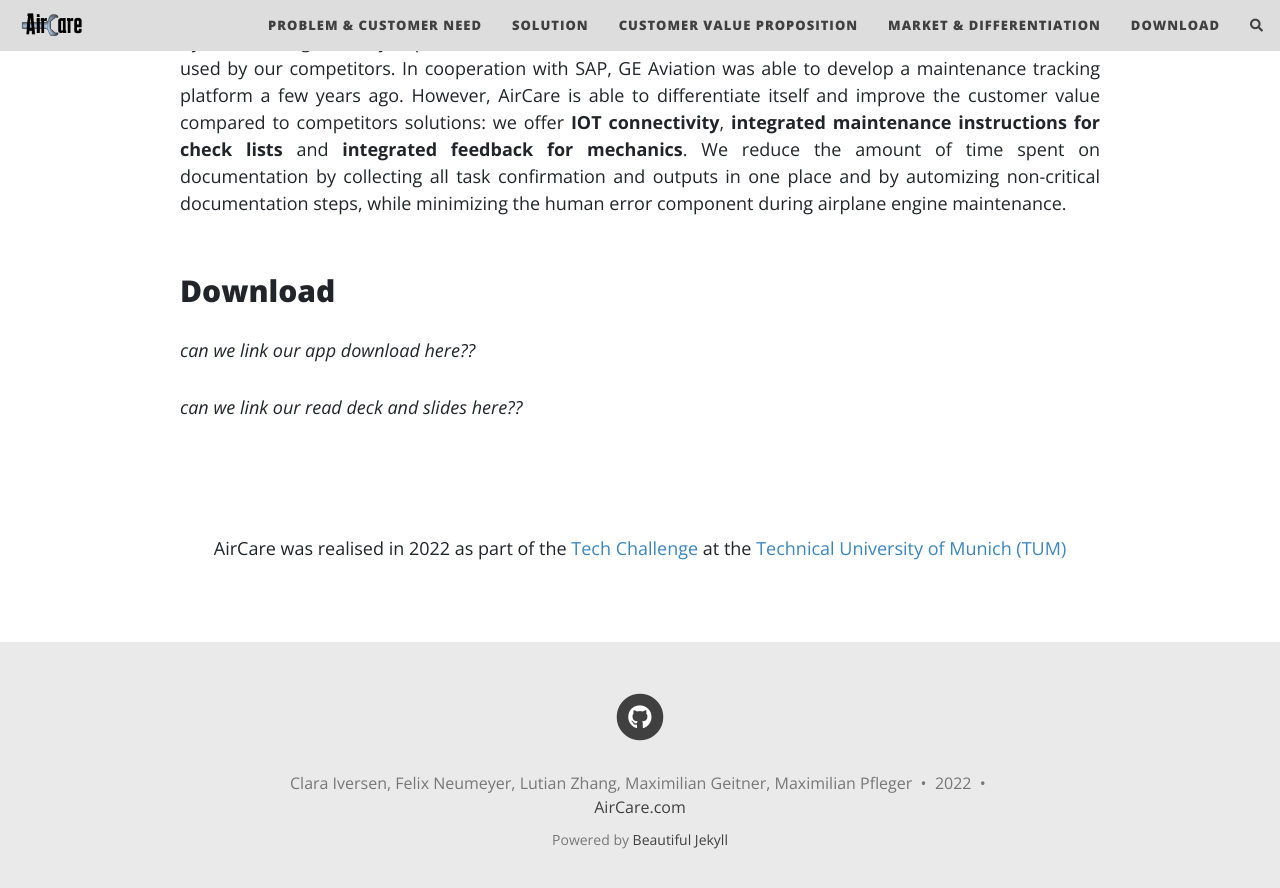
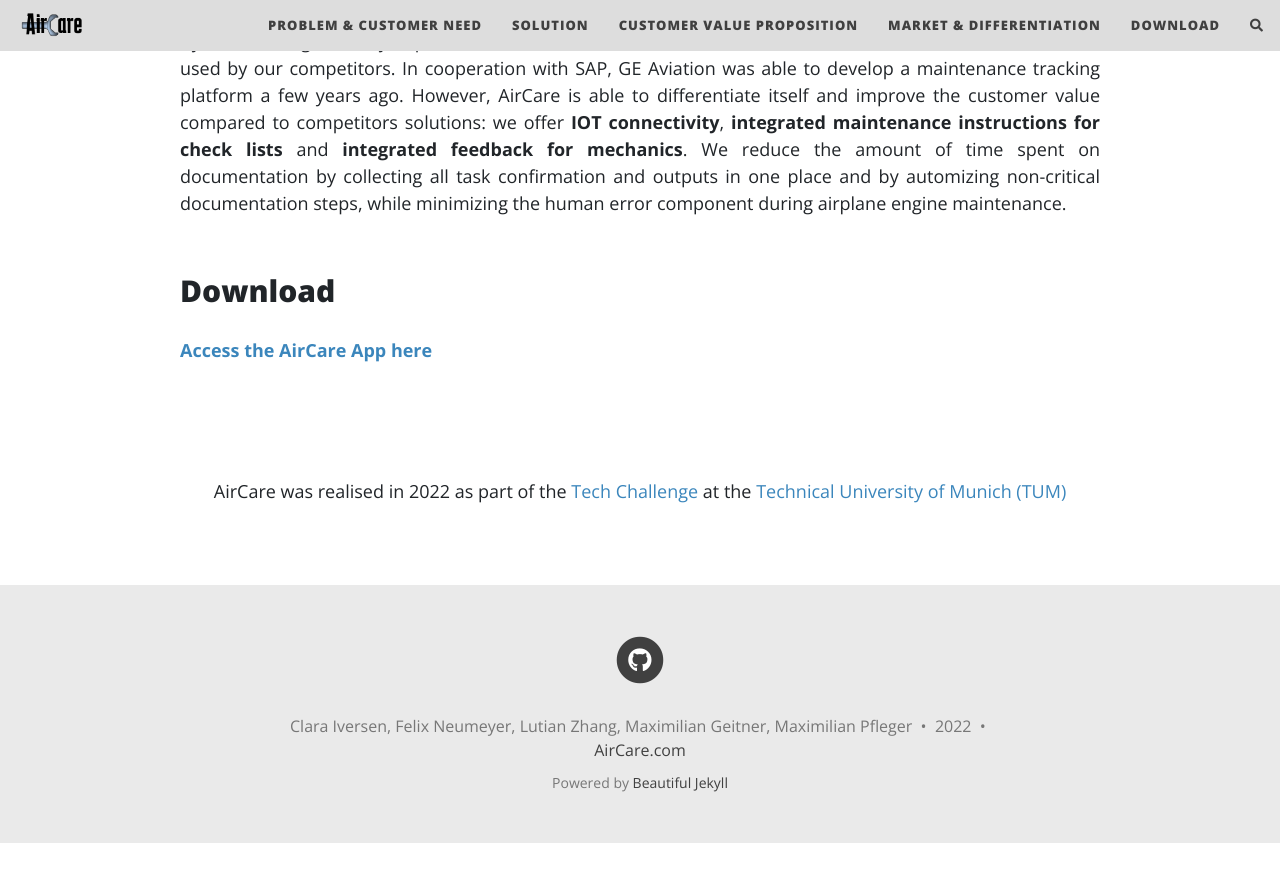
Before and after one commit to mxmuc/aircare, a Jekyll site: the page built from index.md, in a window 1280 px wide and 900 px high, scrolled down 5694 px. Shown: the top 888 px of the window. Built offline with Jekyll 4.4.1, drawn with Linux system fonts in a browser that asks for light colours; nearby versions of some CDN libraries; the list of posts is cut into pages by our own code; comment, search, counter and statistics services are not loaded; after the commit the page ends 6537 px from its top, so only the background shows below that.

Commit message:
Update index.md

```diff
--- a/index.md
+++ b/index.md
@@ -97,9 +97,7 @@ By interviewing Industry Experts, we were able to differentiate AirCare in the M
 
 ## Download <a name="download"></a>
 
-*can we link our app download here??*
-
-*can we link our read deck and slides here??*
+[**Access the AirCare App here**](http://aircare.neumeyer.it:3000/)
 
 <br />
 <br />
```
